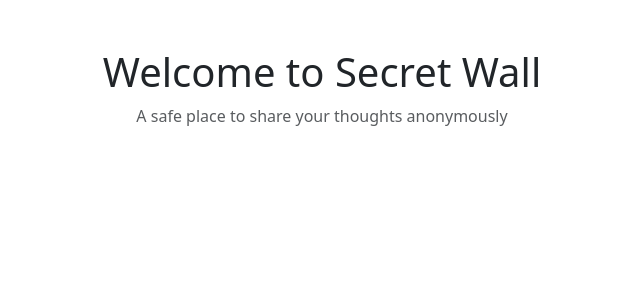
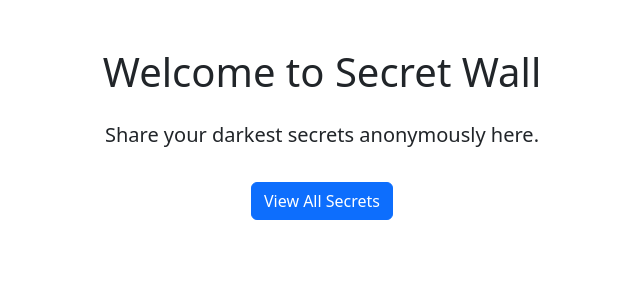
Before and after one commit to Elena-Ziyuan-Zhao/CIT-SUMMER-PROJECT, a Flask app: page / in a window 1280 px wide. Shown: the part 56-356 px from the top of the page, without its empty margins (318-958 px from the left). Run offline with Flask 3, Linux system fonts and the light colour scheme.

Commit message:
separeate base.html into 2 htmls

```diff
--- a/app.py
+++ b/app.py
@@ -32,7 +32,7 @@ atexit.register(lambda: scheduler.shutdown())
 
 @app.route("/")
 def home():
-    return render_template("base.html")
+    return render_template("home.html")
 
 @app.route("/secrets")
 def secrets():
--- a/templates/base.html
+++ b/templates/base.html
@@ -34,10 +34,6 @@
     <!-- Page Content -->
     <main class="container mt-5">
         {% block content %}
-        <div class="text-center">
-            <h1>Welcome to Secret Wall</h1>
-            <p class="text-muted">A safe place to share your thoughts anonymously</p>
-        </div>
         {% endblock %}
     </main>
 </body>
--- /dev/null
+++ b/templates/home.html
@@ -0,0 +1,15 @@
+{% extends "base.html" %}
+
+{% block pagetitle %}Home | Secret Wall{% endblock %}
+
+{% block content %}
+<div class="text-center">
+    <h1 class="mb-4">Welcome to Secret Wall</h1>
+    <p class="lead">Share your darkest secrets anonymously here.</p>
+    <a href="{{ url_for('secrets') }}" class="btn btn-primary mt-3">View All Secrets</a>
+{# TO DO: Once the route is ready, uncomment the following lines
+    <a href="{{ url_for('top_secrets') }}" class="btn btn-outline-success">Top Secrets</a>
+    <a href="{{ url_for('profile', id=1) }}" class="btn btn-outline-secondary">My Profile</a>
+#}
+</div>
+{% endblock %}
```
